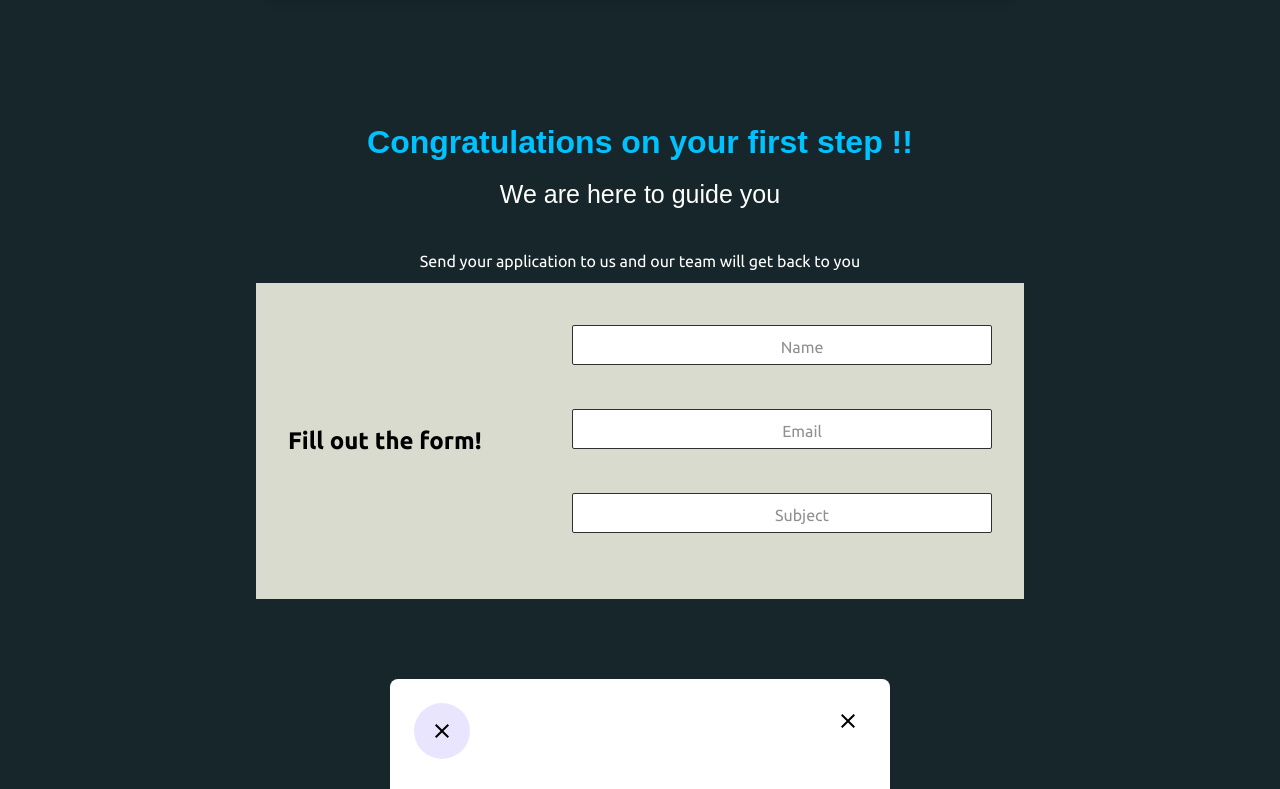
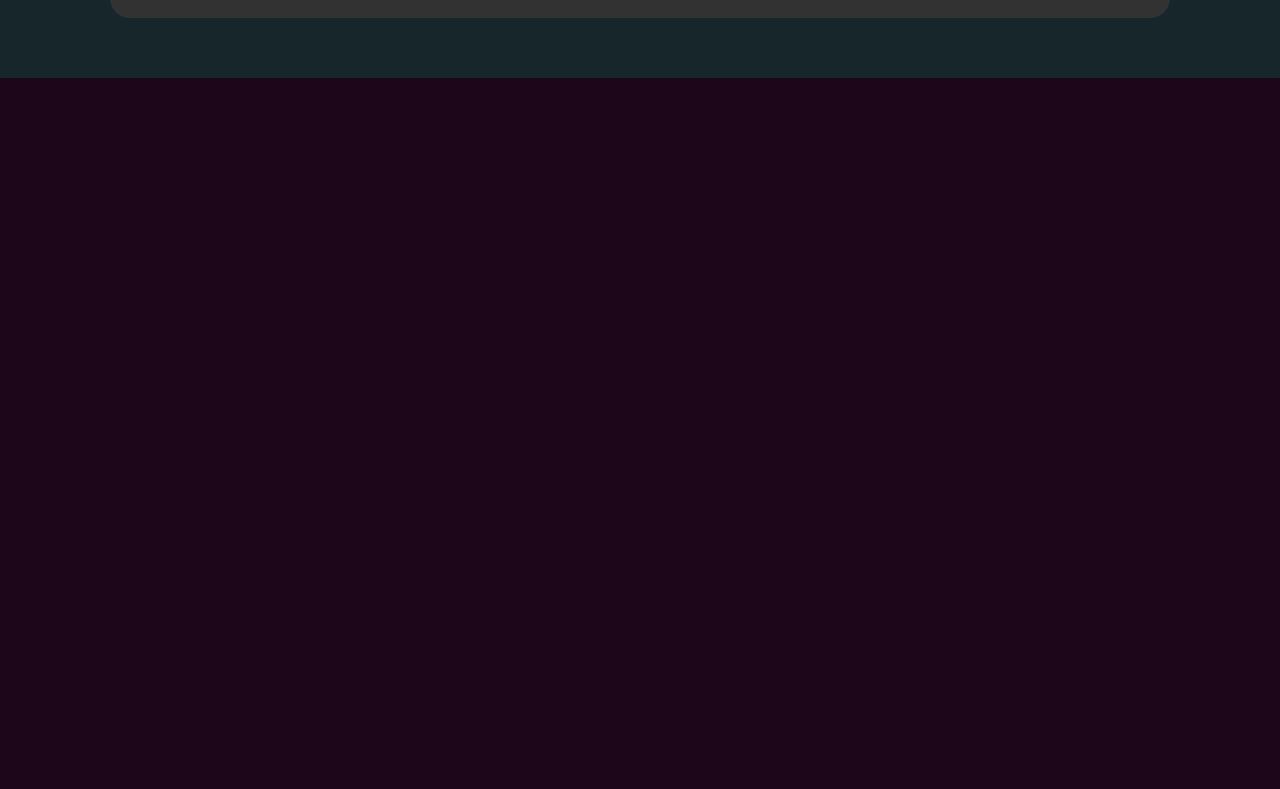
Before and after one commit to lauyunxian/DebtFreeSail, a React (Vite) app: page /debt-consolidation in a window 1280 px wide. Shown: the part 3431-4220 px from the top of the page. After the commit the page ends 3509 px from the top, so only its background shows below. Built offline with nearby package versions, Linux system fonts and the light colour scheme; the HTML template or start-up script is replaced by a standard one; a web font is replaced by a local one.

Commit message:
application form and file upload component created

```diff
--- a/src/components/ApplicationForm/Form.jsx
+++ b/src/components/ApplicationForm/Form.jsx
@@ -22,8 +22,8 @@ const Form = () => {
                         <input type="email" placeholder="Email" className={styles.formInput} id="email" />
                         <label htmlFor="email" className={styles.formLabel}>Email</label>
 
-                        <input type="text" placeholder="Subject" className={styles.formInput} id="subject" />
-                        <label htmlFor="subject" className={styles.formLabel}>Subject</label>
+                        <input type="text" placeholder="Plan" className={styles.formInput} id="plan" />
+                        <label htmlFor="plan" className={styles.formLabel}>Plan</label>
                     </form>
                 </div>
 
--- a/src/components/ApplicationForm/Form.module.css
+++ b/src/components/ApplicationForm/Form.module.css
@@ -1,3 +1,12 @@
+:root {
+  --c-action-primary: #2e44ff;
+  --c-action-primary-accent: #e9e5ff;
+  --c-action-secondary: #e5e5e5;
+  --c-text-primary: #0d0f21;
+  --c-text-secondary: #6a6b76;
+  --c-background-primary: #d0d1de;
+}
+
 .container {
   width: 100%;
   max-width: 768px;
@@ -232,8 +241,16 @@ textarea {
   background-color: transparent;
 }
 
+.btnSecondary{
+  margin-right: 5px;
+}
+
 .btnPrimary {
   color: #fff;
   background-color: var(--c-action-primary);
   border-color: var(--c-action-primary);
 }
+
+.btnPrimary:hover, .btnSecondary:hover{
+  cursor: pointer;
+}
--- a/src/pages/DebtConsolidation/DebtConsolidation.jsx
+++ b/src/pages/DebtConsolidation/DebtConsolidation.jsx
@@ -2,7 +2,6 @@ import React from 'react'
 import Navbar from '../../components/Navbar/Navbar'
 import DebtCons from '../../components/DebtCons/DebtCons'
 import Footer from '../../components/Footer/Footer'
-import Form from '../../components/ApplicationForm/Form'
 
 const DebtConsolidation = () => {
   return (
@@ -10,7 +9,6 @@ const DebtConsolidation = () => {
     <Navbar />
     <br />
     <DebtCons />
-    <Form />
     <Footer />
     </>
   )
--- a/src/vars.css
+++ b/src/vars.css
@@ -6,14 +6,6 @@
     /* Color */
     --bg-color: #17262B;
     --login-signup-btn: #D9D9D9;
-
-    --c-action-primary: #2e44ff;
-	--c-action-primary-accent: #e9e5ff;
-	--c-action-secondary: #e5e5e5;
-	--c-text-primary: #0d0f21;
-	--c-text-secondary: #6a6b76;
-	--c-background-primary: #d0d1de;
-
     /* Font */
     --font-color: #00C2FF;
     --font-roboto: "Roboto";
```
Also changed, not shown: src/pages/ApplicationForm/ApplicationForm.jsx (added, +9 -0 lines).
